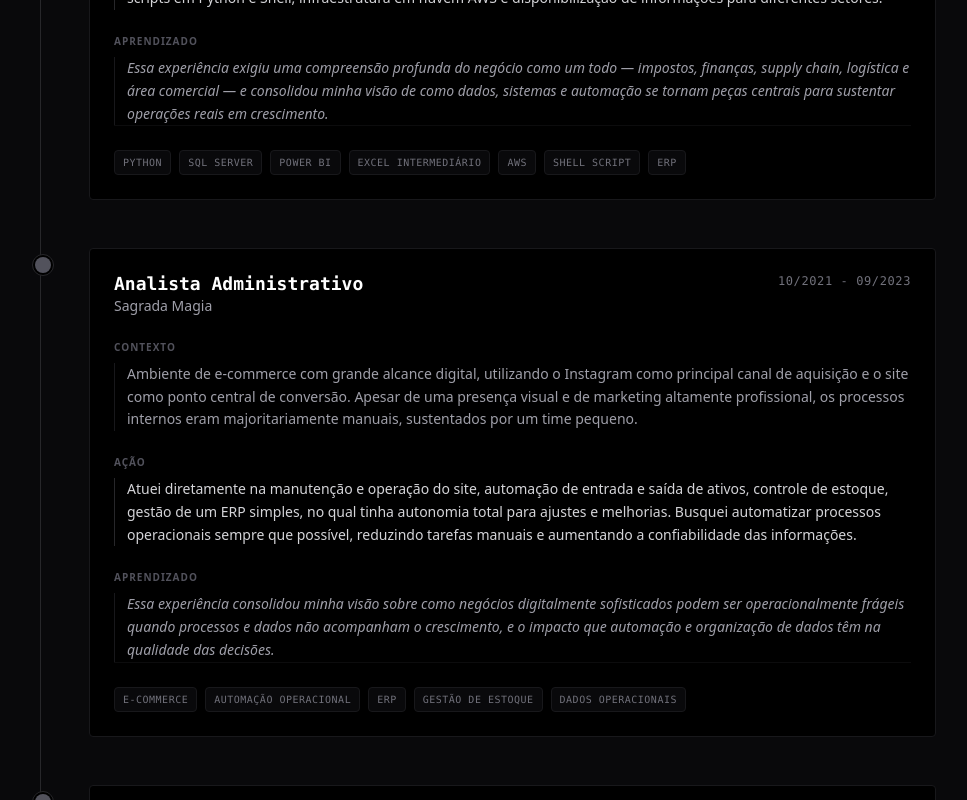
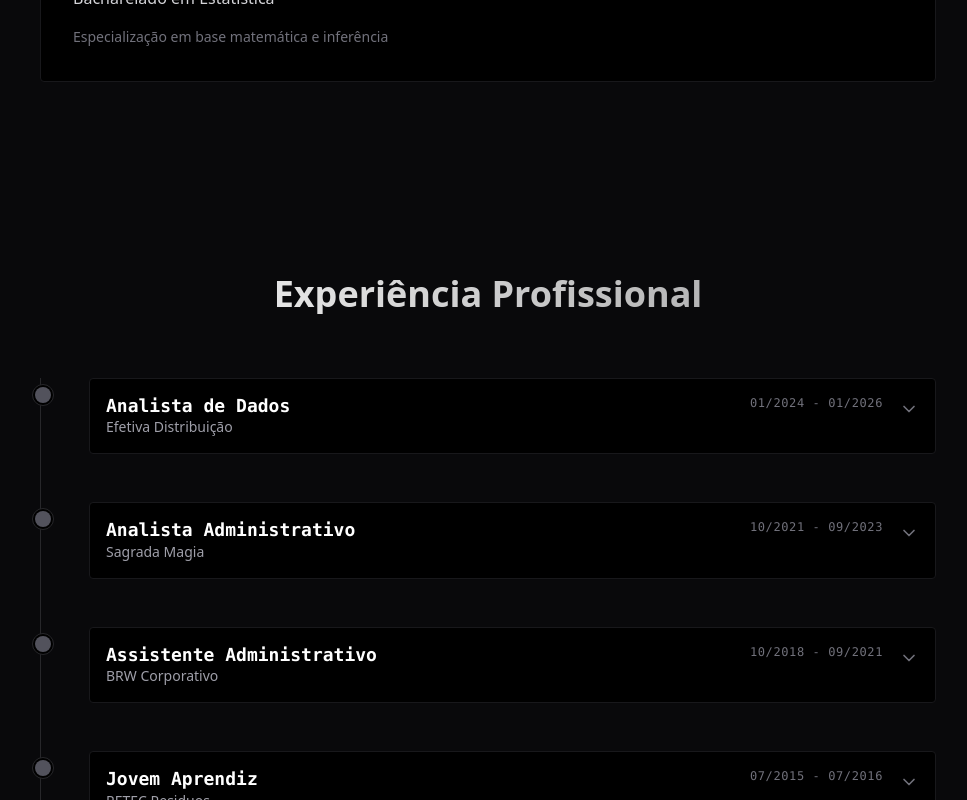
Before and after one commit to brdneo/site, a Next.js app: page / in a window 1280 px wide. Shown: the part 1820-2620 px from the top of the page, without its empty margins (152-1119 px from the left). Built offline with nearby package versions, Linux system fonts and the light colour scheme.

Commit message:
some updates

```diff
--- a/app/page.tsx
+++ b/app/page.tsx
@@ -10,9 +10,9 @@ export default function Home() {
     <main className="flex flex-col min-h-screen">
       <Hero />
       <Skills />
+      <Education />
       <Experience />
       <Projects />
-      <Education />
       <Footer />
     </main>
   );
--- a/components/Experience.tsx
+++ b/components/Experience.tsx
@@ -1,35 +1,24 @@
 "use client";
 
-import { motion } from "framer-motion";
+import { useState } from "react";
+import { motion, AnimatePresence } from "framer-motion";
 import { DATA } from "@/lib/data";
 import { useLanguage } from "@/lib/language-context";
 import { cn } from "@/lib/utils";
 import { HackerText } from "@/components/HackerText";
+import { ChevronDown } from "lucide-react";
 
-export function Experience() {
-    const { language } = useLanguage();
-    const t = DATA[language].experience;
+interface ExperienceItemProps {
+    index: number;
+    items: { pt: any; en: any };
+    language: "pt" | "en";
+}
 
-    return (
-        <section id="experience" className="relative py-24 px-4">
-            <div className="mx-auto max-w-4xl">
-                <motion.h2
-                    initial={{ opacity: 0, y: 20 }}
-                    whileInView={{ opacity: 1, y: 0 }}
-                    className="mb-16 text-center text-4xl font-bold bg-clip-text text-transparent bg-gradient-to-r from-white to-white/60"
-                >
-                    <HackerText text={t.title} />
-                </motion.h2>
-
-                <div className="relative border-l border-zinc-800 ml-4 md:ml-0 space-y-12">
-                    {DATA.pt.experience.items.map((_, index) => {
-                        const itemPT = DATA.pt.experience.items[index];
-                        const itemEN = DATA.en.experience.items[index];
-                        const items = { pt: itemPT, en: itemEN };
+function ExperienceCard({ index, items, language }: ExperienceItemProps) {
+    const [isOpen, setIsOpen] = useState(false);
 
     return (
         <motion.div
-                                key={index}
             initial={{ opacity: 0, x: -20 }}
             whileInView={{ opacity: 1, x: 0 }}
             transition={{ delay: index * 0.1 }}
@@ -37,14 +26,68 @@ export function Experience() {
         >
             {/* Dot */}
             <div className="absolute -left-[41px] md:-left-[57px] top-1.5 h-4 w-4 rounded-full border border-zinc-800 bg-black box-content p-0.5">
-                                    <div className="h-full w-full rounded-full bg-zinc-600 group-hover:bg-white" />
+                <div className={cn(
+                    "h-full w-full rounded-full transition-colors",
+                    isOpen ? "bg-white" : "bg-zinc-600"
+                )} />
             </div>
 
             {/* Minimalist Card Container */}
-                                <div className="relative rounded border border-zinc-900 bg-black p-6 transition-all hover:border-zinc-700">
-                                    {/* Grid to overlap PT and EN versions */}
+            <div
+                className={cn(
+                    "relative rounded border bg-black transition-all cursor-pointer group",
+                    isOpen ? "border-zinc-700 p-6" : "border-zinc-900 p-4 hover:border-zinc-800"
+                )}
+                onClick={() => setIsOpen(!isOpen)}
+            >
+                {/* Header - Always Visible */}
+                <div className="flex items-start justify-between">
+                    <div className="grid w-full">
+                        {(["pt", "en"] as const).map((langKey) => {
+                            const item = items[langKey];
+                            const isActive = language === langKey;
+                            return (
+                                <div
+                                    key={langKey}
+                                    className={cn(
+                                        "col-start-1 row-start-1 flex flex-col transition-opacity duration-300",
+                                        isActive ? "opacity-100 z-10" : "opacity-0 -z-10 invisible"
+                                    )}
+                                >
+                                    <div className="flex flex-col gap-1 sm:flex-row sm:items-start sm:justify-between">
+                                        <div>
+                                            <h3 className="text-lg font-bold text-white font-mono leading-tight">
+                                                {item.role}
+                                            </h3>
+                                            <p className="text-sm text-zinc-400 font-medium">{item.company}</p>
+                                        </div>
+                                        <div className="flex items-center gap-4 mt-1 sm:mt-0">
+                                            <span className="text-xs text-zinc-500 font-mono tracking-wider">{item.period}</span>
+                                        </div>
+                                    </div>
+                                </div>
+                            );
+                        })}
+                    </div>
+                    <div className="ml-4 pt-1">
+                        <ChevronDown className={cn(
+                            "h-5 w-5 text-zinc-500 transition-transform duration-300",
+                            isOpen && "rotate-180 text-white"
+                        )} />
+                    </div>
+                </div>
+
+                {/* Collapsible Content */}
+                <AnimatePresence>
+                    {isOpen && (
+                        <motion.div
+                            initial={{ height: 0, opacity: 0, marginTop: 0 }}
+                            animate={{ height: "auto", opacity: 1, marginTop: 24 }}
+                            exit={{ height: 0, opacity: 0, marginTop: 0 }}
+                            transition={{ duration: 0.3, ease: "easeInOut" }}
+                            className="overflow-hidden"
+                        >
                             <div className="grid">
-                                        {/* Render both languages to force max height */}
                                 {(["pt", "en"] as const).map((langKey) => {
                                     const item = items[langKey];
                                     const isActive = language === langKey;
@@ -58,18 +101,6 @@ export function Experience() {
                                             )}
                                             aria-hidden={!isActive}
                                         >
-                                                    <div className="relative z-10 flex flex-col gap-1 sm:flex-row sm:items-start sm:justify-between mb-6">
-                                                        <div>
-                                                            <h3 className="text-lg font-bold text-white font-mono leading-tight">
-                                                                {item.role}
-                                                            </h3>
-                                                            <p className="text-sm text-zinc-400 font-medium">{item.company}</p>
-                                                        </div>
-                                                        <span className="text-xs text-zinc-500 font-mono tracking-wider mt-1 sm:mt-0">{item.period}</span>
-                                                    </div>
-
-                                                    {/* Legacy company prop removed from standalone paragraph to avoid duplication */}
-
                                             <div className="flex-grow space-y-6">
                                                 {item.context ? (
                                                     <>
@@ -103,7 +134,7 @@ export function Experience() {
 
                                             {/* Stack Pinned to Bottom */}
                                             {item.stack && (
-                                                        <div className="pt-6 mt-auto border-t border-zinc-900/50">
+                                                <div className="pt-6 mt-6 border-t border-zinc-900/50">
                                                     <div className="flex flex-wrap gap-2">
                                                         {item.stack.map((tech: string, i: number) => (
                                                             <span key={i} className="px-2 py-1 bg-zinc-950 border border-zinc-900 rounded text-[10px] text-zinc-500 uppercase tracking-wider font-mono hover:text-zinc-300 transition-colors">
@@ -117,8 +148,42 @@ export function Experience() {
                                     );
                                 })}
                             </div>
+                        </motion.div>
+                    )}
+                </AnimatePresence>
             </div>
         </motion.div>
+    );
+}
+
+export function Experience() {
+    const { language } = useLanguage();
+    const t = DATA[language].experience;
+
+    return (
+        <section id="experience" className="relative py-24 px-4">
+            <div className="mx-auto max-w-4xl">
+                <motion.h2
+                    initial={{ opacity: 0, y: 20 }}
+                    whileInView={{ opacity: 1, y: 0 }}
+                    className="mb-16 text-center text-4xl font-bold bg-clip-text text-transparent bg-gradient-to-r from-white to-white/60"
+                >
+                    <HackerText text={t.title} />
+                </motion.h2>
+
+                <div className="relative border-l border-zinc-800 ml-4 md:ml-0 space-y-12">
+                    {DATA.pt.experience.items.map((_, index) => {
+                        const itemPT = DATA.pt.experience.items[index];
+                        const itemEN = DATA.en.experience.items[index];
+                        const items = { pt: itemPT, en: itemEN };
+
+                        return (
+                            <ExperienceCard
+                                key={index}
+                                index={index}
+                                items={items}
+                                language={language}
+                            />
                         );
                     })}
                 </div>
--- a/components/Footer.tsx
+++ b/components/Footer.tsx
@@ -5,7 +5,7 @@ import { DATA } from "@/lib/data";
 import { useLanguage } from "@/lib/language-context";
 import { HackerText } from "@/components/HackerText";
 import {
-    SiLinkedin, SiDiscord, SiGithub, SiYoutube, SiWhatsapp, SiGmail, SiWakatime
+    SiLinkedin, SiDiscord, SiGithub, SiInstagram, SiWhatsapp, SiGmail, SiWakatime
 } from "react-icons/si";
 import { cn } from "@/lib/utils";
 
@@ -14,7 +14,7 @@ const SOCIALS = [
     { name: "WakaTime", icon: SiWakatime, color: "#FFFFFF", link: "https://wakatime.com/@brendo" },
     { name: "LinkedIn", icon: SiLinkedin, color: "#0A66C2", link: "https://linkedin.com/in/brdneo" },
     { name: "GitHub", icon: SiGithub, color: "#C0C0C0", link: "https://github.com/brdneo" },
-    { name: "YouTube", icon: SiYoutube, color: "#FF0000", link: "https://youtube.com" },
+    { name: "Instagram", icon: SiInstagram, color: "#E4405F", link: "https://instagram.com/brdneo" },
     { name: "WhatsApp", icon: SiWhatsapp, color: "#25D366", link: "https://wa.me/5571996070108" },
 ];
 
--- a/lib/data.ts
+++ b/lib/data.ts
@@ -3,9 +3,9 @@ export const DATA = {
         nav: [
             { name: "Sobre", href: "#about" },
             { name: "Habilidades", href: "#skills" },
+            { name: "Formação", href: "#education" },
             { name: "Experiência", href: "#experience" },
             { name: "Projetos", href: "#projects" },
-            { name: "Formação", href: "#education" },
             { name: "Contato", href: "#contact" },
         ],
         hero: {
@@ -126,9 +126,9 @@ export const DATA = {
         nav: [
             { name: "About", href: "#about" },
             { name: "Skills", href: "#skills" },
+            { name: "Education", href: "#education" },
             { name: "Experience", href: "#experience" },
             { name: "Projects", href: "#projects" },
-            { name: "Education", href: "#education" },
             { name: "Contact", href: "#contact" },
         ],
         hero: {
```
Also changed, not shown: components/Hero.tsx (+6 -6 lines), components/Skills.tsx (+7 -7 lines). Lines whose indentation alone changed are shown as unchanged.
